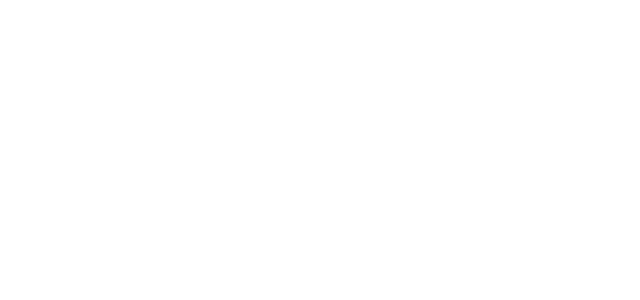
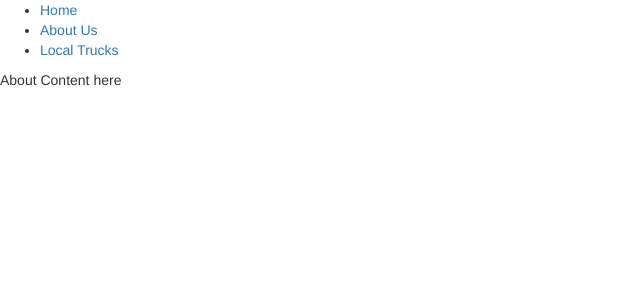
Before and after one commit to pastrybot/toodFruck, a React app in the folder client/: page /about in a window 1280 px wide. Shown: the top 300 px of the page, without its empty margins (0-640 px from the left). Built offline with nearby package versions, Linux system fonts and the light colour scheme.

Commit message:
got about component/container to render

```diff
--- a/client/src/components/About/About.js
+++ b/client/src/components/About/About.js
@@ -0,0 +1,10 @@
+import React from 'react';
+
+const About = (props) => {
+  return (
+    <div>
+      <p>About Content here</p>
+    </div>
+  )
+}
+export default About;
--- a/client/src/components/index.js
+++ b/client/src/components/index.js
@@ -1,2 +1,3 @@
 export {default as Home} from './Home/HomeComponent'
 export {default as NavBar} from './NavBar/NavBar';
+export {default as About} from './About/About';
--- /dev/null
+++ b/client/src/containers/About/AboutContainer.js
@@ -0,0 +1,14 @@
+import React, {Component} from 'react';
+
+import {About} from '../../components'
+
+class AboutContainer extends Component {
+  render() {
+    return(
+    <div>
+      <About> </About>
+    </div>
+    )
+  }
+}
+export default AboutContainer;
--- a/client/src/containers/index.js
+++ b/client/src/containers/index.js
@@ -1 +1,2 @@
 export {default as HomeContainer} from './HomeContainer/HomeContainer';
+export {default as AboutContainer} from './About/AboutContainer';
--- a/client/src/index.js
+++ b/client/src/index.js
@@ -4,13 +4,14 @@
 require('bootstrap/dist/css/bootstrap.css');
 
 import App from './App';
-import {HomeContainer} from './containers';
+import {HomeContainer, AboutContainer} from './containers';
 //this is where we define the path.  You can name the path anything you want.
 
 ReactDOM.render(
   <Router history={browserHistory}>
     <Route path="/" component={App}>
       <Route path="/home" component={HomeContainer} />
+      <Route path="/about" component={AboutContainer}/>
 
 
 
```
